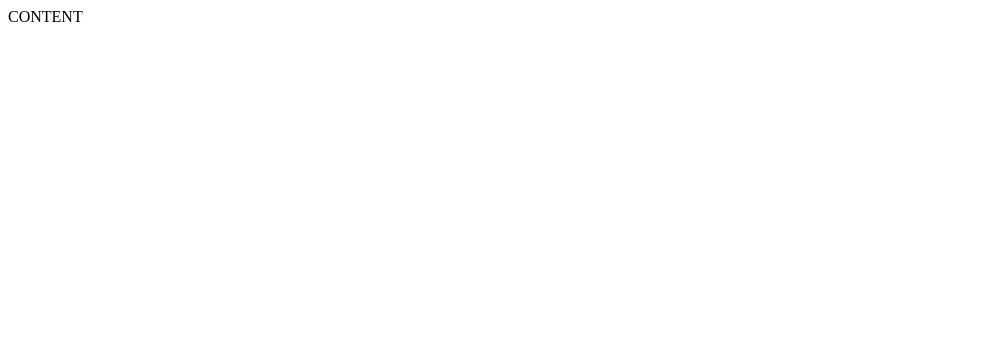
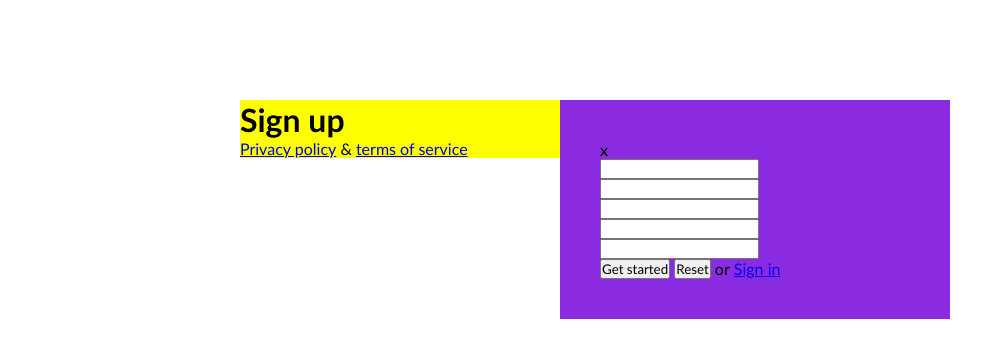
Before and after one commit to rimantaszasytis/6-sign-up, a plain HTML site: page index.html in a window 1280 px wide. Shown: the whole page, without its empty margins (0-1005 px from the left). Drawn offline with Linux system fonts and the light colour scheme.

Commit message:
Initial commit

```diff
--- a/css/main.css
+++ b/css/main.css
@@ -0,0 +1,52 @@
+body,
+body *{
+    margin: 0;
+    padding: 0;
+    vertical-align: top;
+    box-sizing: border-box;
+    font-family: 'Gill Sans', 'Gill Sans MT', Calibri, 'Trebuchet MS', sans-serif;
+    word-break: break-all;
+}
+
+body{
+    background-color: 00b4d0;
+}
+
+.container{
+    display: inline-block;
+    width: 800px;
+    margin-top: 100px;
+    margin-left: calc((100% - 800px) / 2);
+}
+
+.left-column{
+    display: inline-block;
+    width: 40%;
+    float: left;
+    background-color: yellow;
+}
+.main-title{
+}
+
+.bottom-links{
+}
+
+.bottom-links > a{
+}
+
+.bottom-links > span{
+}
+
+.right-column{
+display: inline-block;
+width: calc(60% - 90px);
+padding: 40px;
+float: left;
+background-color: blueviolet;
+}
+
+.close{
+}
+
+.form{
+}
--- a/index.html
+++ b/index.html
@@ -4,7 +4,53 @@
   <title>Sign up</title>
   <link rel="stylesheet" href="./css/main.css">
 </head>
+
+
+
+
+
 <body>
-    CONTENT
+    <main class="container">
+        <div class="left-column">
+             <h1 class="main-title">Sign up</h1>
+             <footer class="bottom-links">
+                <a href="#">Privacy policy</a>
+                <span>&</span>
+                <a href="#">terms of service</a>
+             </footer>
+        </div>
+        <div class="right-column">
+            <div class="close">x</div>
+            <form class="form">
+                <div class="form-row">
+                  <label for=""></label>
+                  <input type="text">
+                </div>
+                <div class="form-row">
+                  <label for=""></label>
+                  <input type="text">
+                </div>
+                <div class="form-row">
+                  <label for=""></label>
+                  <input type="text">
+                </div>
+                <div class="form-row">
+                  <label for=""></label>
+                  <input type="text">
+                </div>
+                <div class="form-row">
+                  <label for=""></label>
+                  <input type="text">
+                </div>
+                <div class="form-row">
+                  <button type="submit">Get started</button>
+                  <button type="reset">Reset</button>
+                  <span>or</span>
+                  <a href="#">Sign in</a>
+
+                </div>
+            </form>
+        </div>
+      </main>
 </body>
 </html>
```
